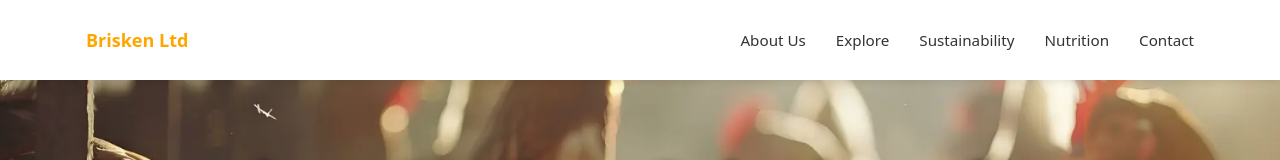
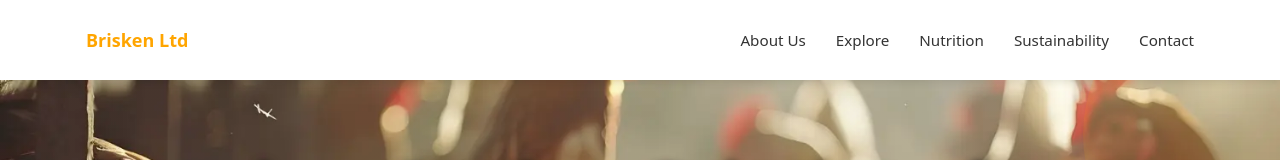
Before and after one commit to kev065/brisken-co, a Next.js app in the folder client/: page / in a window 1280 px wide. Shown: the top 160 px of the page. Built offline with nearby package versions, Linux system fonts and the light colour scheme.

Commit message:
switch order of header buttons for a better scrolling effect

```diff
--- a/client/app/components/Header.tsx
+++ b/client/app/components/Header.tsx
@@ -17,8 +17,8 @@ import { motion } from 'framer-motion';
 const navLinks = [
   { label: 'About Us', href: '#about' },
   { label: 'Explore', href: '#opportunities' },
+  { label: 'Nutrition', href: '#nutrition' },
   { label: 'Sustainability', href: '#sustainability' },
-  { label: 'Nutrition', href: '#nutrition' },
   { label: 'Contact', href: '#contact' },
 ];
 
```
